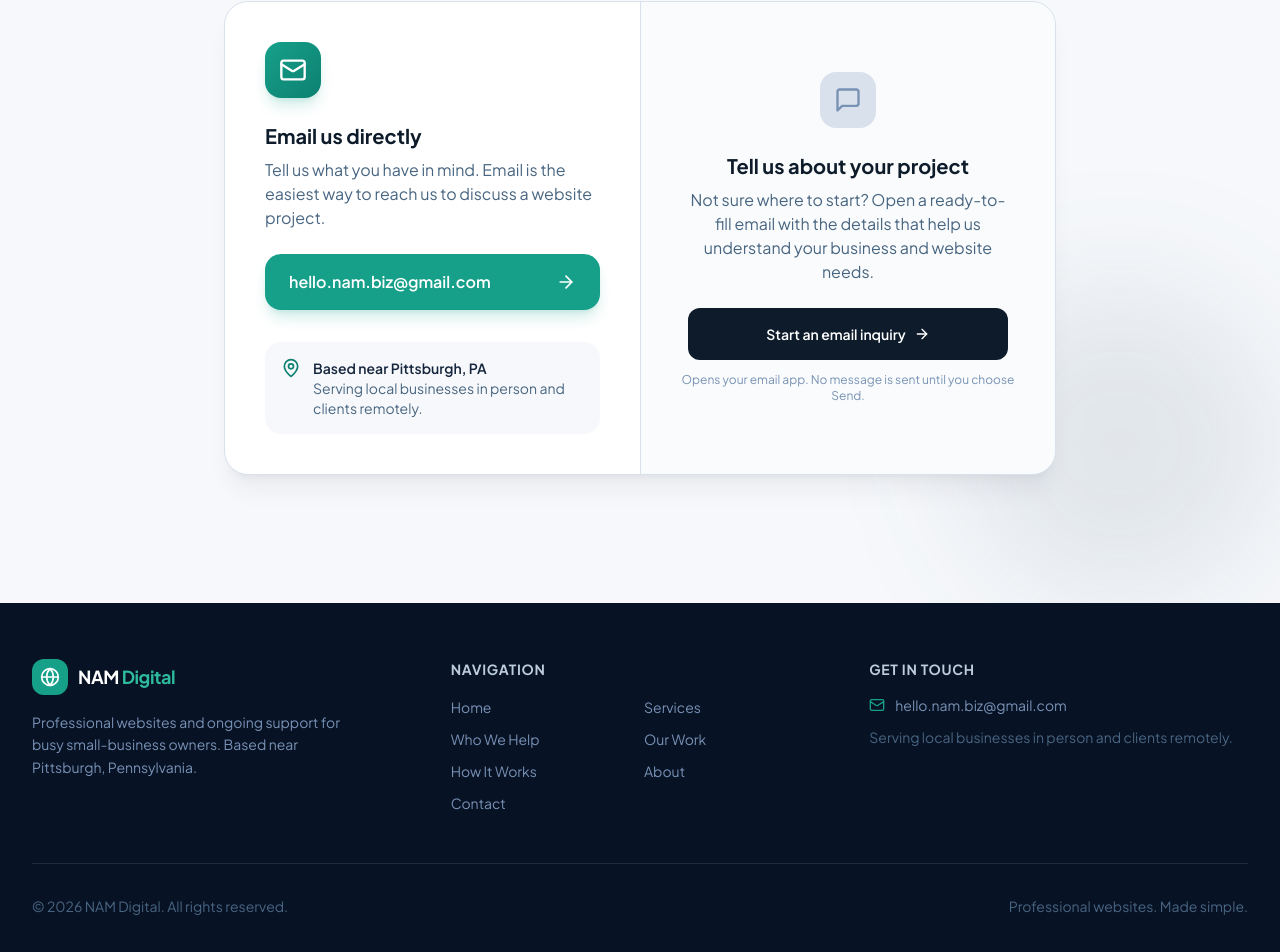
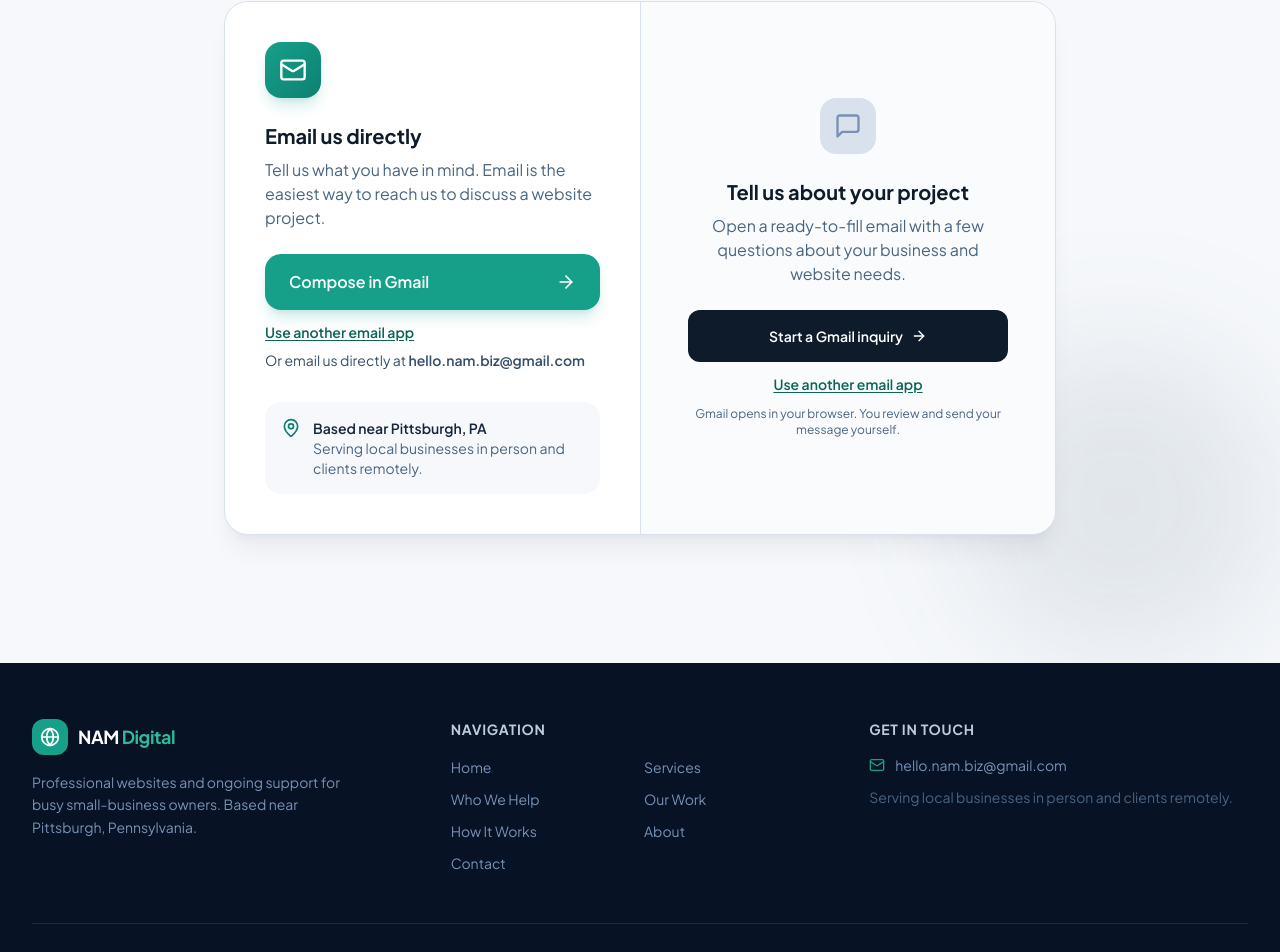
Before and after one commit to hellonambiz-blip/nam-digital-website, a React (Vite) app: page / in a window 1280 px wide. Shown: the part 6349-7301 px from the top of the page. Built offline with nearby package versions, Linux system fonts and the light colour scheme.

Commit message:
Fix NAM Digital email contact buttons

```diff
--- a/src/components/Contact.tsx
+++ b/src/components/Contact.tsx
@@ -2,7 +2,10 @@ import { Mail, MapPin, ArrowRight, MessageSquare } from 'lucide-react';
 import Reveal from './Reveal';
 
 const EMAIL = 'hello.nam.biz@gmail.com';
-const INQUIRY_EMAIL = `mailto:${EMAIL}?subject=${encodeURIComponent('NAM Digital website inquiry')}&body=${encodeURIComponent('Hi Nicolas,\n\nMy business name: \nWhat my business does: \nExisting website (if any): \nWhat I need help with: \n\nMy name: \nBest way to reach me: ')}`;
+const SUBJECT = 'NAM Digital website inquiry';
+const BODY = 'Hi Nicolas,\n\nMy business name: \nWhat my business does: \nExisting website (if any): \nWhat I need help with: \n\nMy name: \nBest way to reach me: ';
+const GMAIL_INQUIRY = `https://mail.google.com/mail/?view=cm&fs=1&to=${encodeURIComponent(EMAIL)}&su=${encodeURIComponent(SUBJECT)}&body=${encodeURIComponent(BODY)}`;
+const APP_INQUIRY = `mailto:${EMAIL}?subject=${encodeURIComponent(SUBJECT)}&body=${encodeURIComponent(BODY)}`;
 
 export default function Contact() {
   return (
@@ -14,77 +17,58 @@ export default function Contact() {
 
       <div className="relative mx-auto max-w-4xl px-5 lg:px-8">
         <Reveal className="text-center">
-          <span className="text-sm font-bold uppercase tracking-wider text-teal-600">
-            Get In Touch
-          </span>
+          <span className="text-sm font-bold uppercase tracking-wider text-teal-600">Get In Touch</span>
           <h2 className="mt-3 text-3xl font-extrabold tracking-tight text-navy-900 sm:text-4xl lg:text-5xl">
             Let's Build Something Great{' '}
             <span className="text-teal-600">for Your Business</span>
           </h2>
           <p className="mx-auto mt-4 max-w-2xl text-lg text-navy-500">
-            Tell us a little about your business and what you're looking for.
-            We'd love to learn more.
+            Tell us a little about your business and what you're looking for. We'd love to learn more.
           </p>
         </Reveal>
 
         <Reveal delay={150} className="mt-12">
           <div className="overflow-hidden rounded-3xl border border-navy-100 bg-white shadow-xl shadow-navy-900/5">
             <div className="grid md:grid-cols-2">
-              {/* Email CTA */}
               <div className="flex flex-col justify-center p-8 lg:p-10">
                 <div className="flex h-14 w-14 items-center justify-center rounded-2xl bg-gradient-to-br from-teal-500 to-teal-600 text-white shadow-lg shadow-teal-500/20">
                   <Mail className="h-7 w-7" />
                 </div>
-                <h3 className="mt-6 text-xl font-bold text-navy-900">
-                  Email us directly
-                </h3>
+                <h3 className="mt-6 text-xl font-bold text-navy-900">Email us directly</h3>
                 <p className="mt-2 text-base text-navy-500">
-                  Tell us what you have in mind. Email is the easiest way to
-                  reach us to discuss a website project.
+                  Tell us what you have in mind. Email is the easiest way to reach us to discuss a website project.
                 </p>
-                <a
-                  href={`mailto:${EMAIL}`}
-                  className="group mt-6 flex items-center justify-between gap-2 rounded-2xl bg-teal-500 px-6 py-4 text-base font-semibold text-white shadow-lg shadow-teal-500/20 transition-all hover:bg-teal-400 hover:shadow-teal-400/30"
-                >
-                  <span className="break-all">{EMAIL}</span>
+                <a href={GMAIL_INQUIRY} target="_blank" rel="noopener noreferrer"
+                   className="group mt-6 flex items-center justify-between gap-2 rounded-2xl bg-teal-500 px-6 py-4 text-base font-semibold text-white shadow-lg shadow-teal-500/20 transition-all hover:bg-teal-400 hover:shadow-teal-400/30">
+                  <span>Compose in Gmail</span>
                   <ArrowRight className="h-5 w-5 shrink-0 transition-transform group-hover:translate-x-1" />
                 </a>
-
+                <a href={`mailto:${EMAIL}`} className="mt-3 text-sm font-semibold text-teal-700 underline underline-offset-2">
+                  Use another email app
+                </a>
+                <p className="mt-2 text-sm text-navy-600">Or email us directly at <span className="break-all font-semibold">{EMAIL}</span></p>
                 <div className="mt-8 flex items-start gap-3 rounded-2xl bg-navy-50/60 p-4">
                   <MapPin className="h-5 w-5 shrink-0 text-teal-600" />
                   <div>
-                    <p className="text-sm font-semibold text-navy-800">
-                      Based near Pittsburgh, PA
-                    </p>
-                    <p className="text-sm text-navy-500">
-                      Serving local businesses in person and clients remotely.
-                    </p>
+                    <p className="text-sm font-semibold text-navy-800">Based near Pittsburgh, PA</p>
+                    <p className="text-sm text-navy-500">Serving local businesses in person and clients remotely.</p>
                   </div>
                 </div>
               </div>
-
-              {/* An email-based project brief that works without a form backend. */}
               <div className="flex flex-col items-center justify-center border-t border-navy-100 bg-navy-50/40 p-8 text-center md:border-l md:border-t-0 lg:p-10">
                 <div className="flex h-14 w-14 items-center justify-center rounded-2xl bg-navy-100">
                   <MessageSquare className="h-7 w-7 text-navy-400" />
                 </div>
-                <h3 className="mt-6 text-xl font-bold text-navy-900">
-                  Tell us about your project
-                </h3>
+                <h3 className="mt-6 text-xl font-bold text-navy-900">Tell us about your project</h3>
                 <p className="mt-2 max-w-xs text-base text-navy-500">
-                  Not sure where to start? Open a ready-to-fill email with the
-                  details that help us understand your business and website needs.
+                  Open a ready-to-fill email with a few questions about your business and website needs.
                 </p>
-                <a
-                  href={INQUIRY_EMAIL}
-                  className="mt-6 inline-flex w-full max-w-xs items-center justify-center gap-2 rounded-xl bg-navy-900 px-5 py-4 text-sm font-semibold text-white transition-colors hover:bg-navy-700"
-                >
-                  Start an email inquiry
-                  <ArrowRight className="h-4 w-4" />
+                <a href={GMAIL_INQUIRY} target="_blank" rel="noopener noreferrer"
+                   className="mt-6 inline-flex w-full max-w-xs items-center justify-center gap-2 rounded-xl bg-navy-900 px-5 py-4 text-sm font-semibold text-white transition-colors hover:bg-navy-700">
+                  Start a Gmail inquiry <ArrowRight className="h-4 w-4" />
                 </a>
-                <p className="mt-3 text-xs text-navy-400">
-                  Opens your email app. No message is sent until you choose Send.
-                </p>
+                <a href={APP_INQUIRY} className="mt-3 text-sm font-semibold text-teal-700 underline underline-offset-2">Use another email app</a>
+                <p className="mt-3 text-xs text-navy-500">Gmail opens in your browser. You review and send your message yourself.</p>
               </div>
             </div>
           </div>
```
